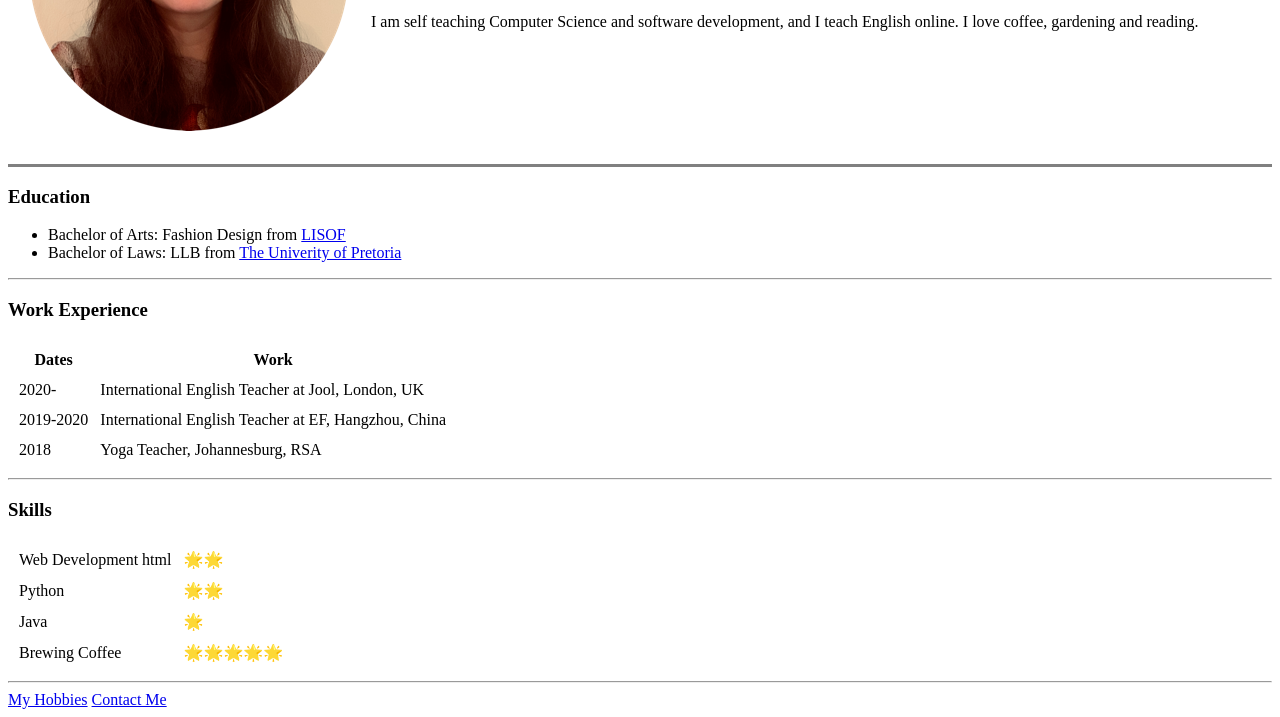
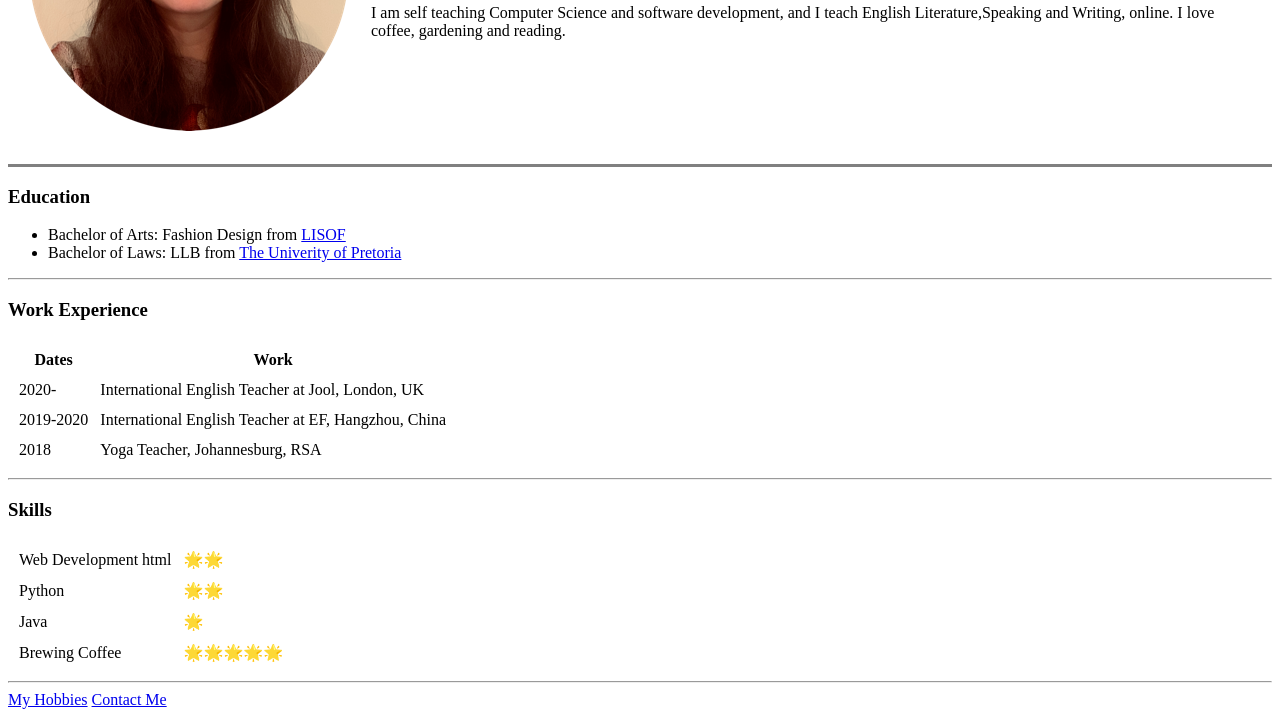
Before and after one commit to sumsilverdragon/cv, a plain HTML site: page index.html in a window 1280 px wide. Shown: the part 218-935 px from the top of the page. Drawn offline with Linux system fonts and the light colour scheme.

Commit message:
Update bio blurb

```diff
--- a/index.html
+++ b/index.html
@@ -14,7 +14,7 @@
       <td>
         <h1>Simone Smook</h1>
         <p><em>Aspiring Software <strong><a href="https://github.com/sumsilverdragon?tab=repositories">Developer</a></strong> and Educator</em></p>
-        <p>I am self teaching Computer Science and software development, and I teach English online. I love coffee, gardening and reading.</p>
+        <p>I am self teaching Computer Science and software development, and I teach English Literature,Speaking and Writing, online. I love coffee, gardening and reading.</p>
       </td>
     </tr>
   </table>
```
